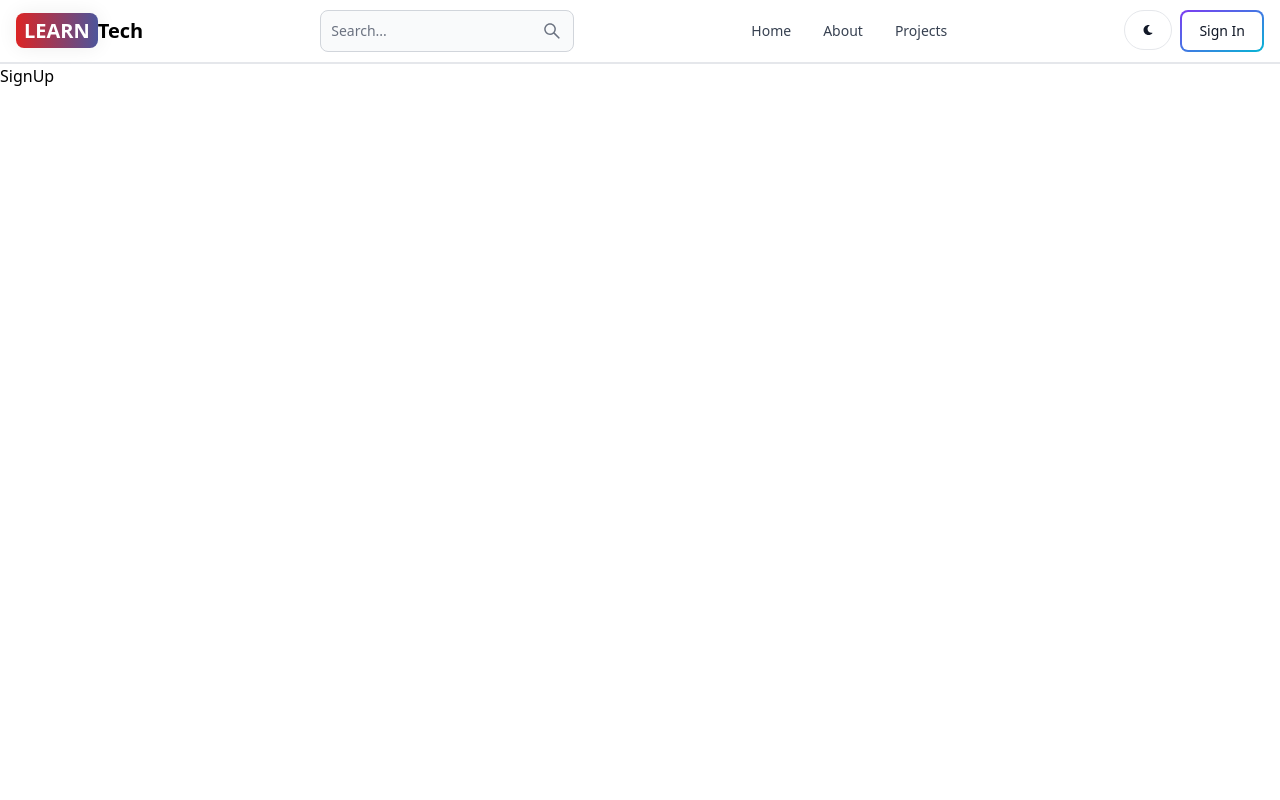
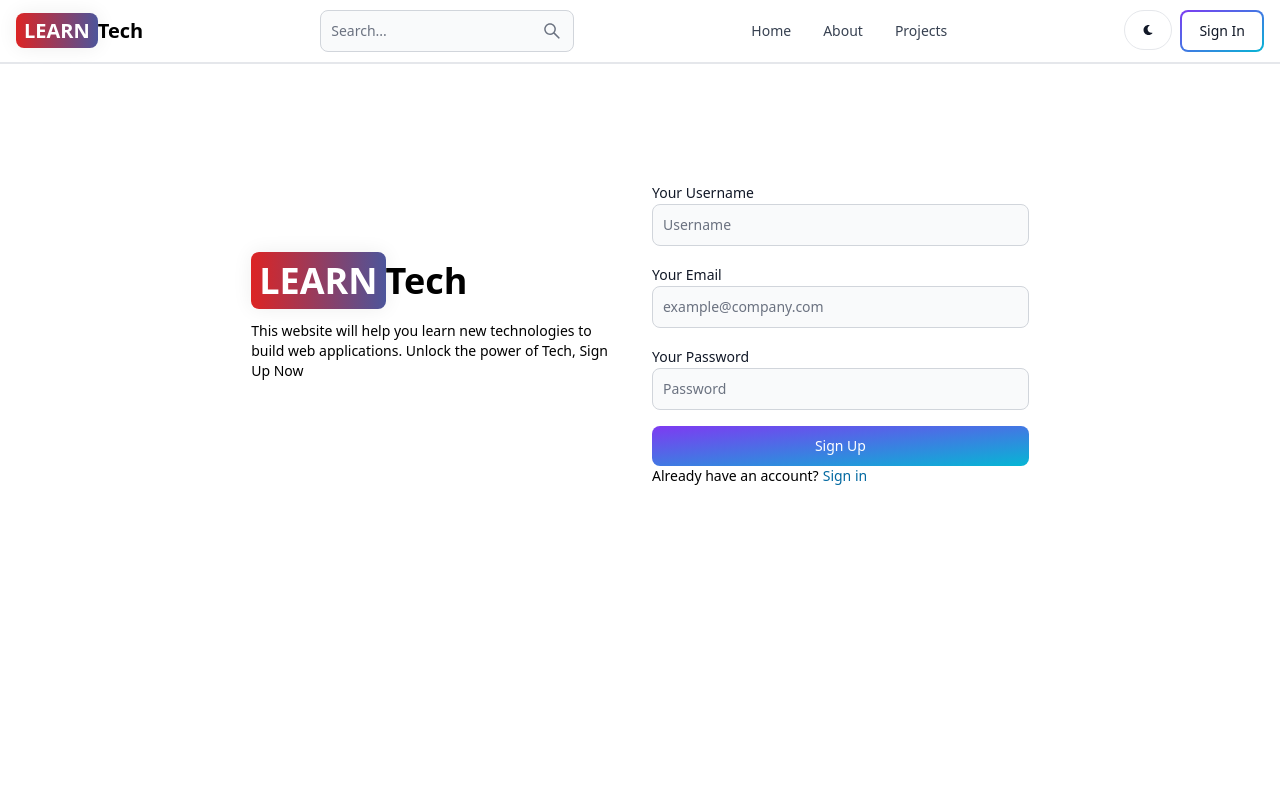
Before and after one commit to dixitudit/Learn-Tech, a React (Vite) app in the folder client/: page /sign-up in a window 1280 px wide. Shown: the top 800 px of the page. Built offline with nearby package versions, Linux system fonts and the light colour scheme; the HTML template or start-up script is replaced by a standard one.

Commit message:
signup page ui

```diff
--- a/client/src/components/Header.jsx
+++ b/client/src/components/Header.jsx
@@ -1,4 +1,3 @@
-// import React from 'react';
 import { Button, Navbar, TextInput } from "flowbite-react";
 import "./Header.css";
 import { Link, useLocation } from "react-router-dom";
--- a/client/src/pages/About.jsx
+++ b/client/src/pages/About.jsx
@@ -1,4 +1,3 @@
-import React from 'react'
 
 const About = () => {
   return (
--- a/client/src/pages/Dashboard.jsx
+++ b/client/src/pages/Dashboard.jsx
@@ -1,4 +1,4 @@
-import React from 'react'
+
 
 const Dashboard = () => {
   return (
--- a/client/src/pages/Home.jsx
+++ b/client/src/pages/Home.jsx
@@ -1,4 +1,3 @@
-import React from 'react'
 
 const Home = () => {
   return (
--- a/client/src/pages/Projects.jsx
+++ b/client/src/pages/Projects.jsx
@@ -1,4 +1,3 @@
-import React from 'react'
 
 const Projects = () => {
   return (
--- a/client/src/pages/SignIn.jsx
+++ b/client/src/pages/SignIn.jsx
@@ -1,4 +1,3 @@
-import React from 'react'
 
 const SignIn = () => {
   return (
--- a/client/src/pages/SignUp.jsx
+++ b/client/src/pages/SignUp.jsx
@@ -1,9 +1,52 @@
-import React from 'react'
-
+import { Link } from "react-router-dom";
+import { Button, Label, TextInput } from "flowbite-react";
 const SignUp = () => {
   return (
-    <div>SignUp</div>
-  )
-}
+    <>
+      <div className=" max-md:flex max-md:flex-col max-md:mx-auto min-h-screen mt-20  max-md:w-[60%]">
+        <div className="md:flex md:items-center gap-6 space-y-6 p-3 w-full justify-center">
+          {/* left */}
+          <div className="md:w-[30%]">
+            <Link to={"/"} className=" text-4xl font-bold dark:text-white">
+              <span className="px-2 py-1 text-4xl rounded-lg grad">Learn</span>
+              Tech
+            </Link>
+            <p className="text-sm mt-5">
+              This website will help you learn new technologies to build web
+              applications. Unlock the power of Tech, Sign Up Now
+            </p>
+          </div>
+          {/* right */}
+          <div className="md:w-[30%]">
+            <form className="flex flex-col gap-4">
+              <div>
+                <Label value="Your Username" />
+                <TextInput type="text" placeholder="Username" id="username" />
+              </div>
+              <div>
+                <Label value="Your Email" />
+                <TextInput type="text" placeholder="example@company.com" id="email" />
+              </div>
+              <div>
+                <Label value="Your Password" />
+                <TextInput type="text" placeholder="Password" id="password" />
+              </div>
+              <Button gradientDuoTone='purpleToBlue' type="submit">
+                Sign Up
+              </Button>
+            </form>
+            <div className="flex text-sm gap-1">
+              <p>
+                Already have an account?
+              </p>
+              <Link to={'/sign-in'} className="text-sky-700">Sign in</Link>
+            </div>
+          </div>
+        </div>
+      </div>
+      <div>hello</div>
+    </>
+  );
+};
 
-export default SignUp
+export default SignUp;
```
